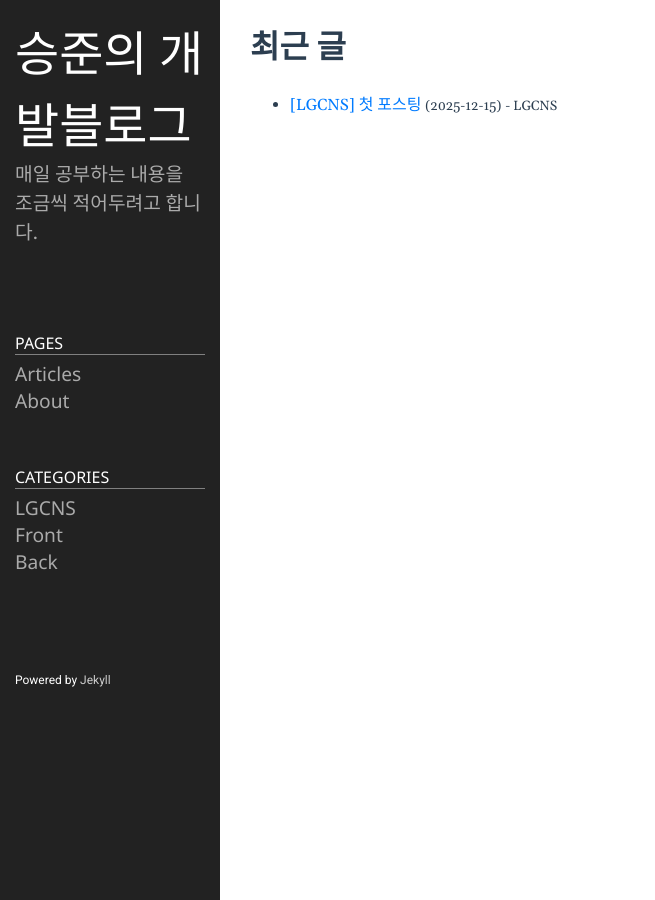
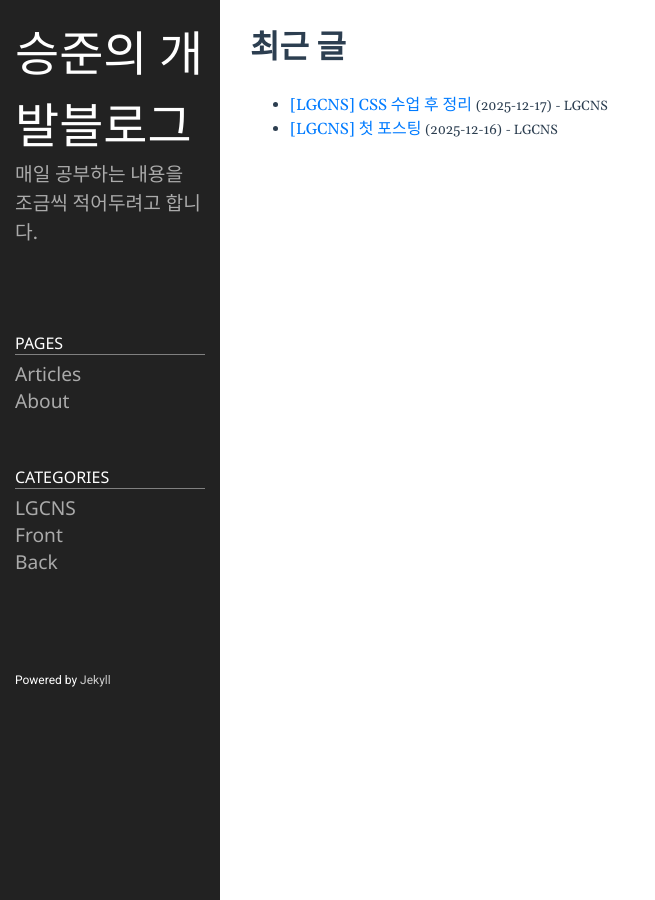
Before and after one commit to seungjun0209/seungjun0209.github.io, a Jekyll site: the page built from index.md, in a window 1280 px wide. Shown: the whole page, without its empty margins (0-655 px from the left). Built offline with Jekyll 4.4.1, drawn with Linux system fonts in a browser that asks for light colours; part of the change alters nothing that is shown.

Commit message:
about CSS

````diff
--- a/_posts/2025-12-16-firstday.md
+++ b/_posts/2025-12-16-firstday.md
@@ -1,7 +1,7 @@
 ---
 layout: post
 title: "[LGCNS] 첫 포스팅"
-date: 2025-12-15 21:00:00 +0900
+date: 2025-12-16 21:00:00 +0900
 categories: [LGCNS]
 ---
 
--- /dev/null
+++ b/_posts/2025-12-17-css.md
@@ -0,0 +1,41 @@
+---
+layout: post
+title: "[LGCNS] CSS 수업 후 정리"
+date: 2025-12-17 21:00:00 +0900
+categories: [LGCNS]
+---
+
+## CSS 선택자에 대해서
+이번에는 css에 대해서 수업을 듣다가 새로 알게 된 내용을 정리하려고 합니다.
+
+#### 속성 선택자
+특정 속성을 가진 태그만 따로 css를 먹일 수 있다. 주로 form 태그 관련 대상에 사용한다.
+```css
+input[type="text"] { background-color: yellow; } /* 이건 확실하게 기억하기!!! 타입이 text일 때, 적용*/
+input[type^="t"]   { background-color: yellow; }
+input[type$="xt"]  { background-color: yellow; }
+input[type*="ex"]  { background-color: yellow; }
+```
+
+#### 하위 선택자
+공백을 사용해서 표시한다. 특정 태그 안에 있는 후손들은 전부 css를 먹는다. 아래 있는 코드를 예시로 들면 div 안에 있는 p 안에 있는 모든 a 태그들은 다 css를 먹는다.
+```css
+div p a { background-color:yellow; }
+```
+
+#### 자식 선택자
+꺽쇄(>)를 사용해서 표시한다. 특정 태그의 직계 자식 태그만 css를 먹는다. 당연히 .index처럼 클래스로도 표시할 수 있다.
+```css
+h1 > em { background-color:yellow; }
+h1 > .index { background-color:yellow; }
+```
+
+#### 가상 선택자
+현재 상태에 따라서 css를 먹일 수 있다. 나는 이걸 javascript를 사용하는 이벤트와 비슷하다고 생각했다. 그러나 hover를 사용해서 잠깐 위치를 바꾼다던지 그런 효과가 마치 이벤트가 발생한 것처럼 보이지만 특정 상황에 다른 css를 먹어서 바뀌는거지, 이벤트는 아니다. 결론 -> 그냥 css
+```css
+button:hover { transform: scale(1.03); } →버튼에 마우스가 올라갔을 때
+input:disabled{ outline: 2px solid; } →비활성화 된 상태일 때
+```
+
+#### em
+부모 노드에 있는 font-size를 기준으로 상대적으로 폰트 크기를 바꿀 수 있다. 예시) 부모 노드의 font-size가 20px이라면 자식 노드에서 1.5em을 했을 때, 자식 노드의 font-size는 20*1.5px로 30px의 크기를 가지게 된다.
````
